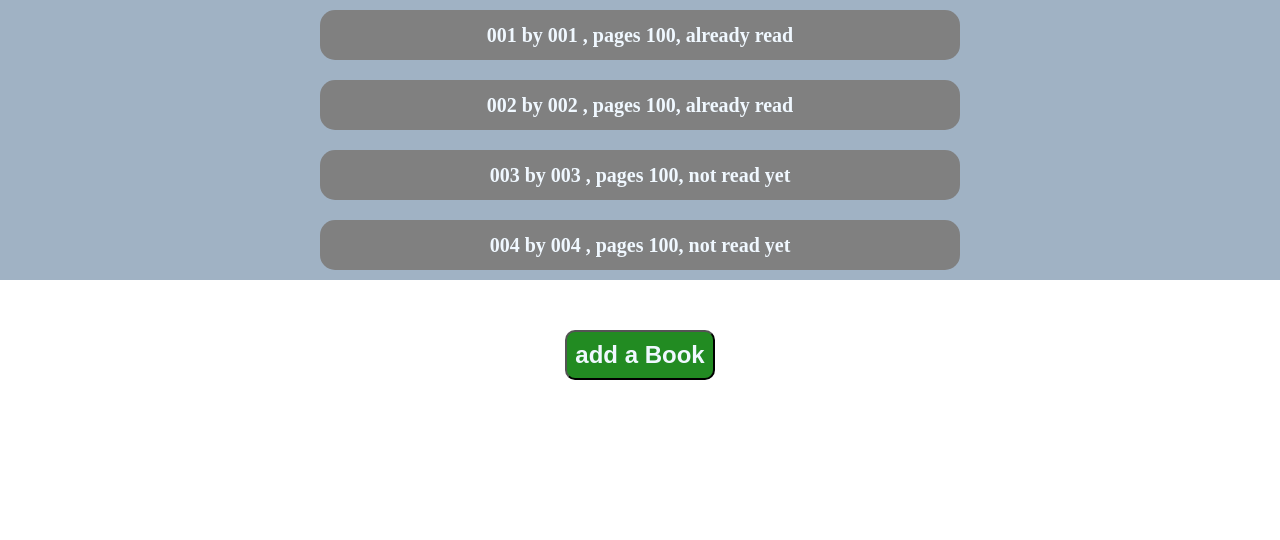
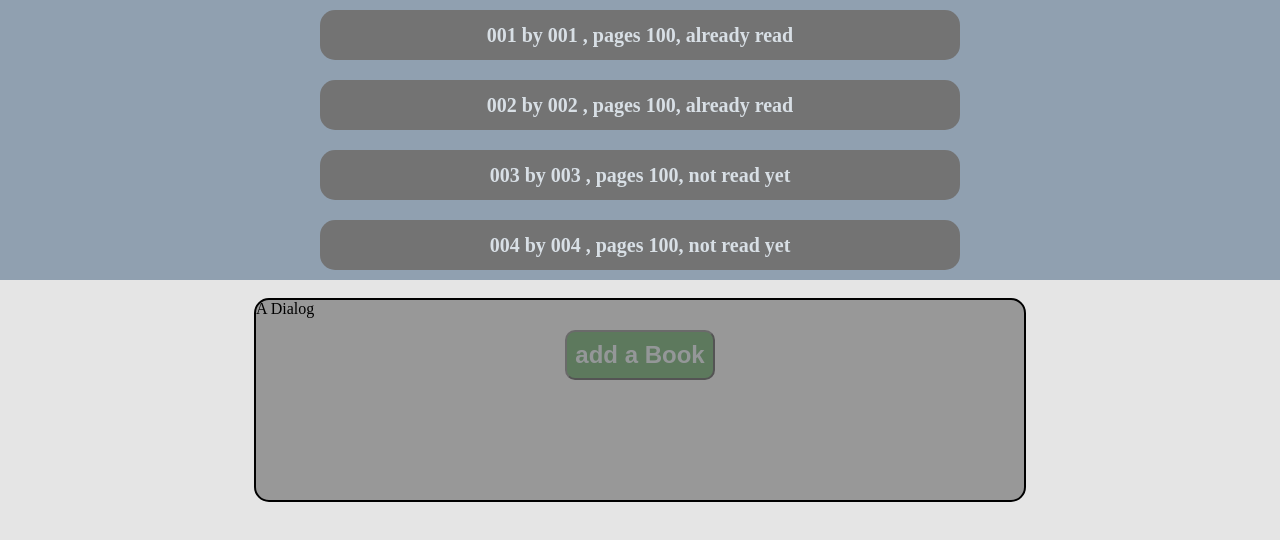
Before and after one commit to littlecthulhu1807/JSProjects, a plain HTML site: page libraryApp/index.html in a window 1280 px wide. Both pictures are taken after a click on the button "add a Book". Drawn offline with Linux system fonts and the light colour scheme.

Commit message:
Library app testing

```diff
--- a/libraryApp/index.html
+++ b/libraryApp/index.html
@@ -12,7 +12,12 @@
 
     </div>
     <div class="addContainer">
-        <button>add a Book</button>
+
+        <dialog id="modalContainer">
+            <p>A Dialog</p>
+        </dialog>
+
+        <button id="addBookBtn">add a Book</button>
 
     </div>
 
--- a/libraryApp/script.js
+++ b/libraryApp/script.js
@@ -20,6 +20,9 @@ function Book(title, author, pages, read){
 
 const myLibrary = [];
 const libContainer = document.querySelector(".libContainer");
+const addBookBtn = document.querySelector("#addBookBtn");
+
+const dialogContainer = document.querySelector("#modalContainer");
 
 function addBookToLibrary(title, author, pages, read){
     const book = new Book(title, author, pages, read);
@@ -33,6 +36,14 @@ function displayBooks(element){
     div.textContent = element.info();
 }
 
+function bookDialog(){
+    dialogContainer.showModal();
+}
+
+addBookBtn.onclick = function(){
+    bookDialog();
+}
+
 
 addBookToLibrary("001", "001", 100, true);
 addBookToLibrary("002", "002", 100, true);
--- a/libraryApp/style.css
+++ b/libraryApp/style.css
@@ -52,3 +52,17 @@
 .addContainer button:hover{
     background-color: rgb(21, 96, 21);
 }
+
+#modalContainer{
+    border-radius: 15px;
+    border: 2px solid black;
+    background-color: rgba(120, 120, 120, 0.7);
+
+    width: 60%;
+    height: max(200px, 25%);
+
+    position: absolute;
+    top: 50%;
+    left: 50%;
+    transform: translate(-50%, -50%);
+}
```
